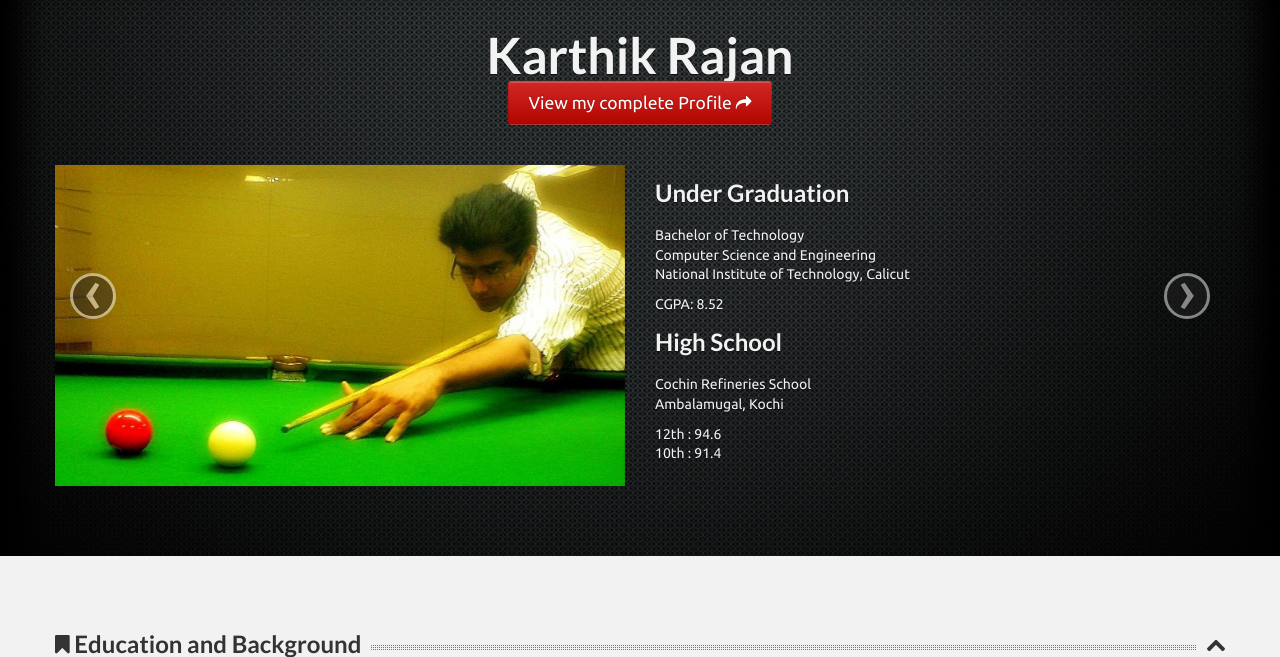
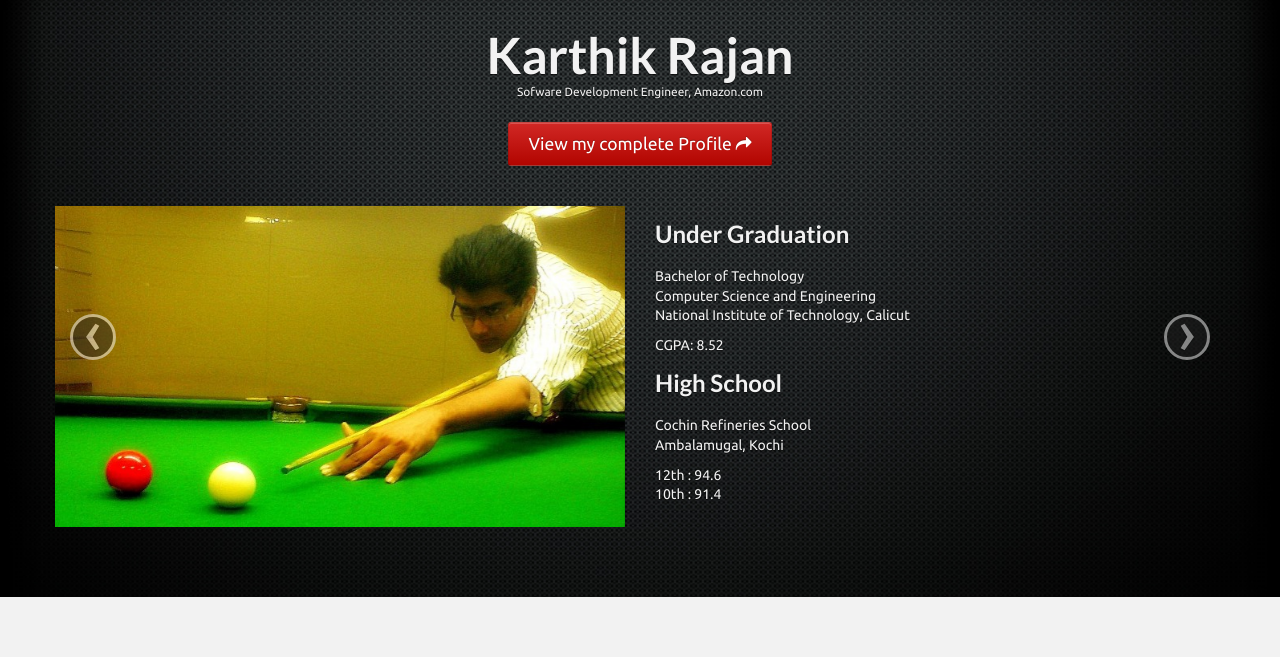
Before and after one commit to k4rthikr/Profilography, a PHP site: page / in a window 1280 px wide. Shown: the part 41-698 px from the top of the page. Run offline with PHP 8.4, Linux system fonts and the light colour scheme; some libraries are stand-ins or nearby versions.

Commit message:
Updated PHP file with heading (Job Desc)

```diff
--- a/index.php
+++ b/index.php
@@ -48,6 +48,10 @@
         <div class="row">
           <div class="span12 headline">
             <h1>Karthik Rajan</h1>
+            <small>
+              Sofware Development Engineer, Amazon.com
+            </small>
+            <br><br>
             <a class="btn btn-red btn-large anchorLink" href="dloads/KarthikR.pdf">View my complete Profile    <i class="icon-share-alt icon-white"></i></a>
 
           </div><!--/span12-->
```
